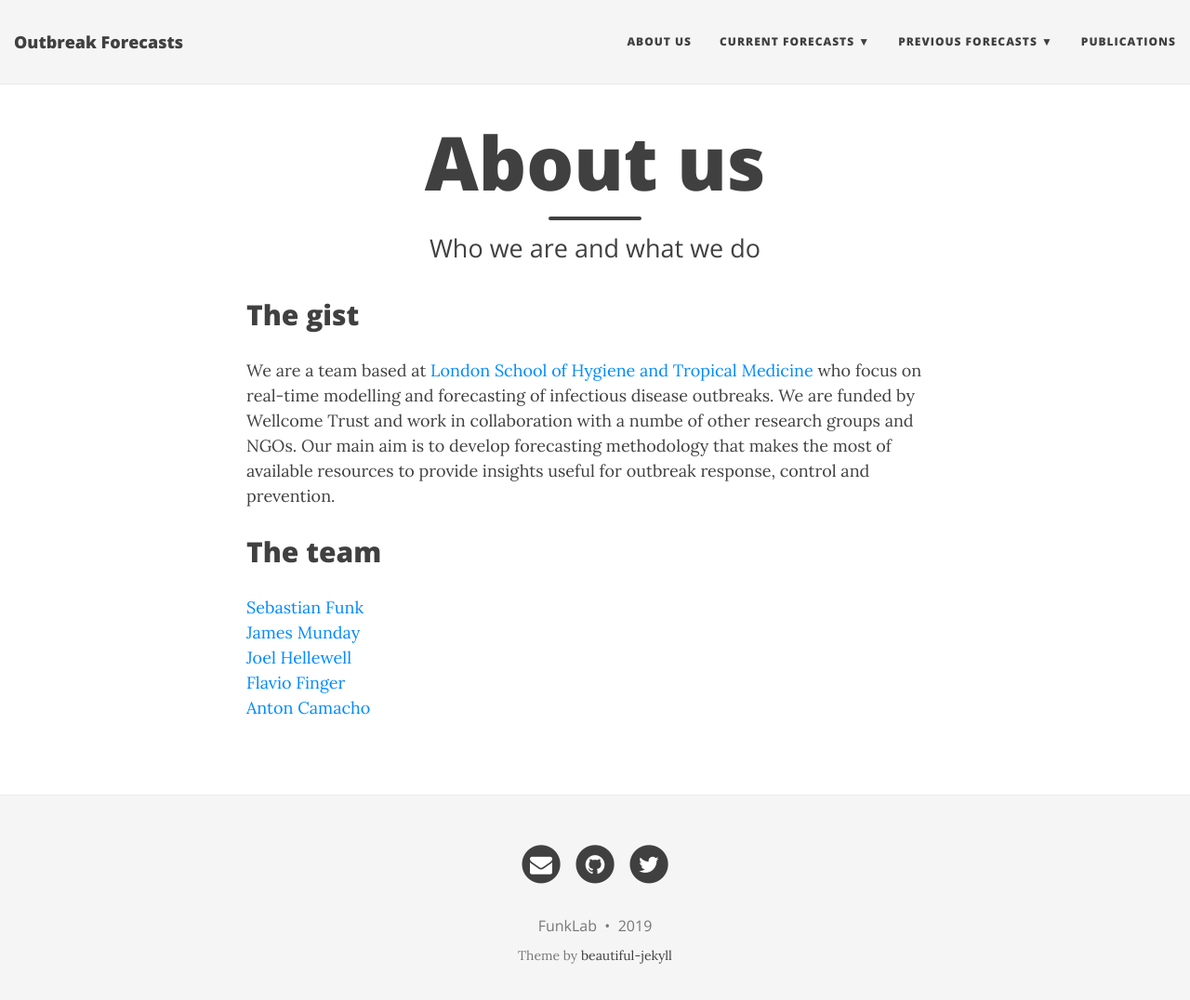
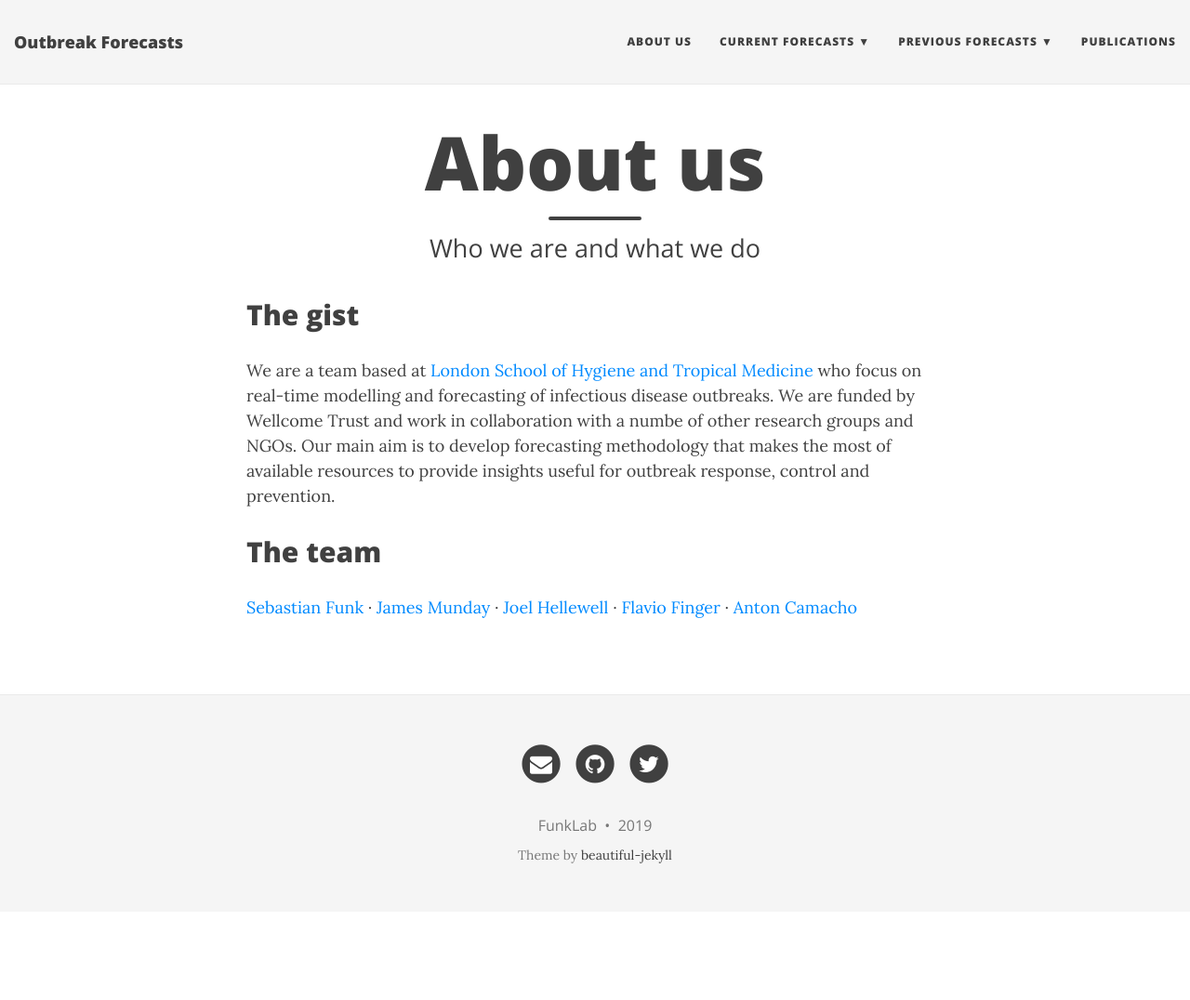
Before and after one commit to epiforecasts/jekyll-epiforecasts-website, a Jekyll site: the page built from aboutus.md, in a window 1280 px wide and 1089 px high. Shown: the top 1076 px of the window at 93% size. Built offline with Jekyll 4.4.1, drawn with Linux system fonts in a browser that asks for light colours; nearby versions of some CDN libraries.

Commit message:
front update

```diff
--- a/aboutus.md
+++ b/aboutus.md
@@ -8,8 +8,4 @@ We are a team based at [London School of Hygiene and Tropical Medicine](https://
 
 ## The team
 
-[Sebastian Funk](https://www.lshtm.ac.uk/aboutus/people/funk.sebastian) <br>
-[James Munday](https://www.lshtm.ac.uk/aboutus/people/munday.james) <br>
-[Joel Hellewell](https://www.lshtm.ac.uk/aboutus/people/Hellewell.Joel) <br>
-[Flavio Finger](https://www.lshtm.ac.uk/aboutus/people/finger.flavio) <br>
-[Anton Camacho](https://www.lshtm.ac.uk/aboutus/people/camacho.anton) <br>
+[Sebastian Funk](https://www.lshtm.ac.uk/aboutus/people/funk.sebastian) · [James Munday](https://www.lshtm.ac.uk/aboutus/people/munday.james) · [Joel Hellewell](https://www.lshtm.ac.uk/aboutus/people/Hellewell.Joel) · [Flavio Finger](https://www.lshtm.ac.uk/aboutus/people/finger.flavio) · [Anton Camacho](https://www.lshtm.ac.uk/aboutus/people/camacho.anton) <br>
```
